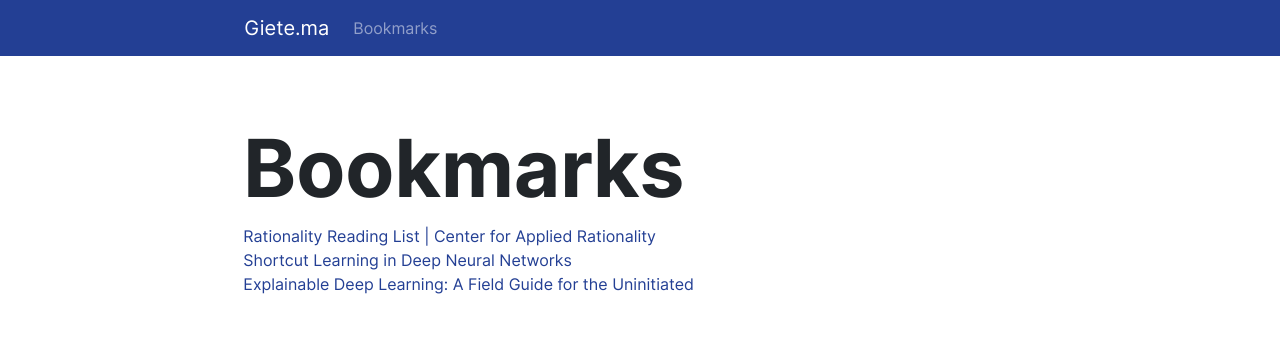
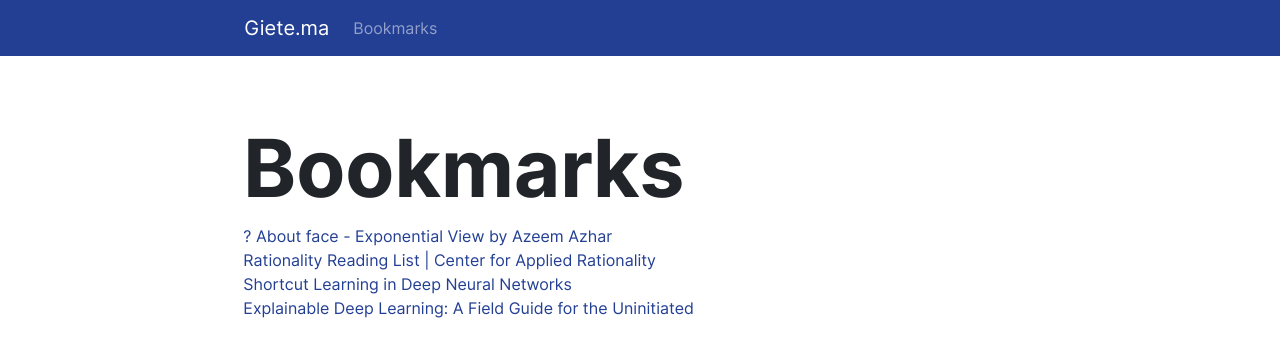
Before and after one commit to gietema/gietema.github.io, a Jekyll site: the page built from bookmarks.html, in a window 1280 px wide. Shown: the top 357 px of the page. Built offline with Jekyll 4.4.1, drawn with Linux system fonts in a browser that asks for light colours; nearby versions of some CDN libraries.

Commit message:
Update bookmarks

```diff
--- a/bookmarks.html
+++ b/bookmarks.html
@@ -3,6 +3,7 @@ layout: default
 title: Bookmarks
 ---
 <h1>Bookmarks</h1>
+<a href="https://www.exponentialview.co/p/-about-face" target="_blank">? About face - Exponential View by Azeem Azhar</a><br>
 <a href="http://www.rationality.org/resources/reading-list" target="_blank">Rationality Reading List | Center for Applied Rationality</a><br>
 <a href="https://arxiv.org/abs/2004.07780" target="_blank">Shortcut Learning in Deep Neural Networks</a><br>
 <a href="https://arxiv.org/abs/2004.14545" target="_blank">Explainable Deep Learning: A Field Guide for the Uninitiated</a>
```
